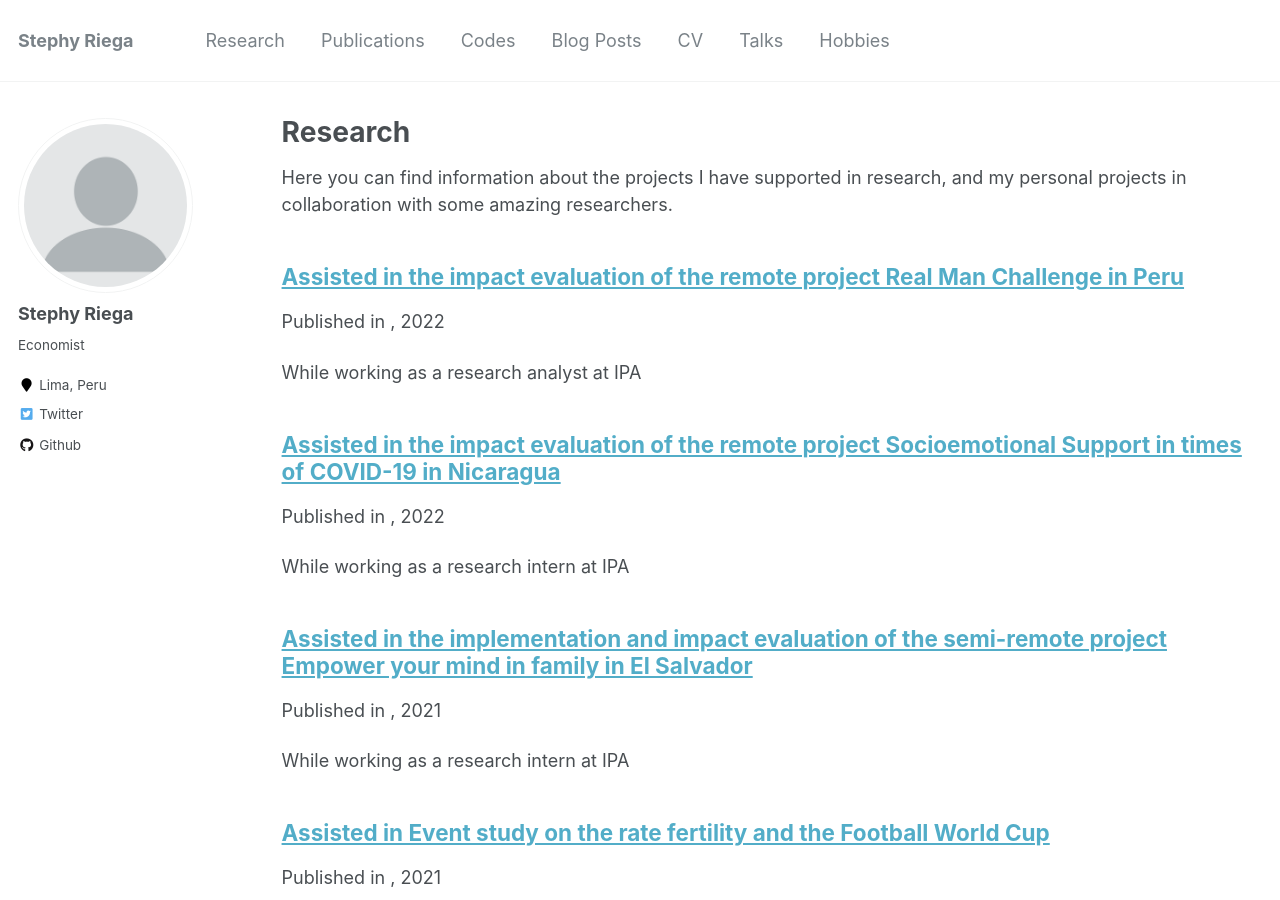
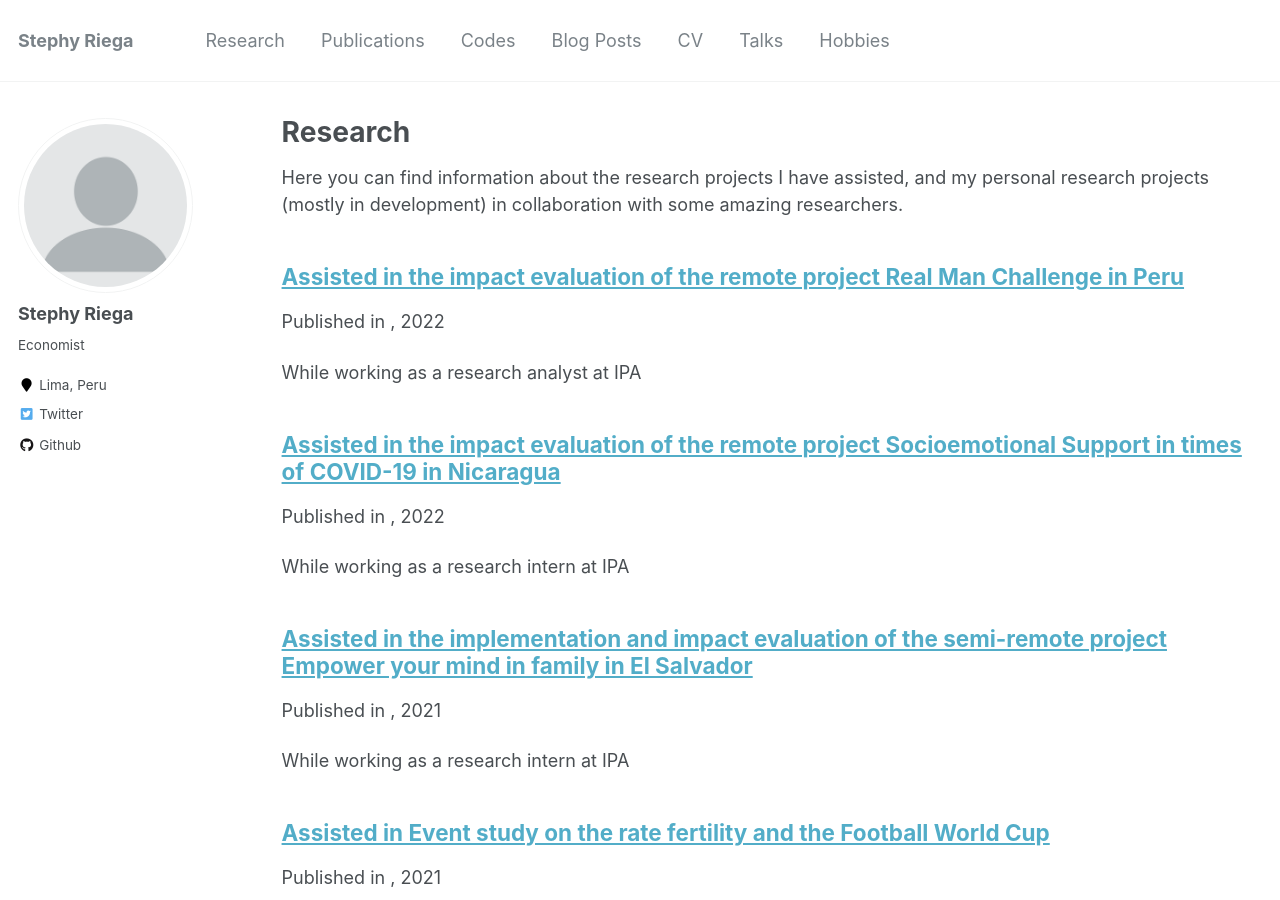
Before and after one commit to stephyriega/stephyriega.github.io, a Jekyll site: the page built from _pages/publications.md, in a window 1280 px wide and 900 px high. Built offline with Jekyll 4.4.1, drawn with Linux system fonts in a browser that asks for light colours.

Commit message:
Update publications.md

```diff
--- a/_pages/publications.md
+++ b/_pages/publications.md
@@ -11,7 +11,7 @@ author_profile: true
 
 {% include base_path %}
 
-Here you can find information about the projects I have supported in research, and my personal projects in collaboration with some amazing researchers.
+Here you can find information about the research projects I have assisted, and my personal research projects (mostly in development) in collaboration with some amazing researchers.
 
 {% for post in site.publications reversed %}
   {% include archive-single.html %}
```
